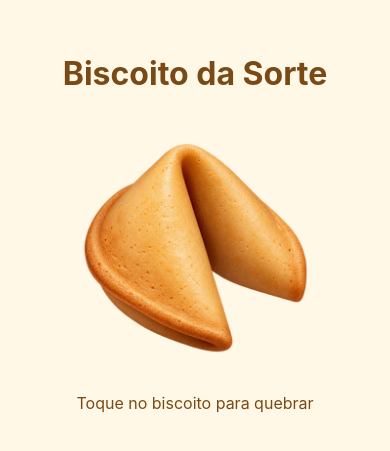
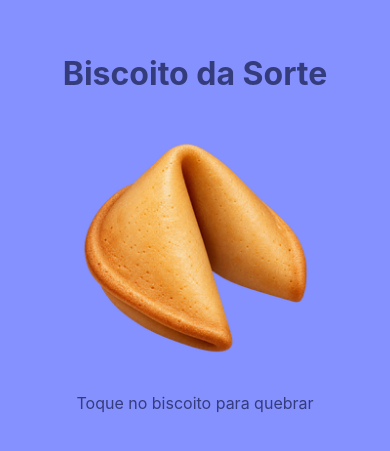
Before and after one commit to guustavo-m/biscoito, a React Native app: screen / in a window 390 px wide. Shown: the part 179-630 px from the top of the page. Built offline with nearby package versions, Linux system fonts and the light colour scheme.

Commit message:
adding new phrases to the array and changing colors

```diff
--- a/App.js
+++ b/App.js
@@ -13,6 +13,16 @@ export default function App() {
     "Continue. Até o código perfeito começou com erro.",
     "A sorte ajuda quem também faz o comit.",
     "Respire. Salve. Tente denovo.",
+    "Todo código difícil fica mais fácil depois do primeiro console.log.",
+    "Se deu erro, pelo menos agora você sabe onde não funciona.",
+    "Um commit por vez e o projeto sai do papel.",
+    "Programar é ensinar o computador a cometer erros mais rápido que você.",
+    "Não tenha medo do erro. Tenha medo de não testar.",
+    "Às vezes o código funciona. Às vezes você descobre por quê.",
+    "O segredo não é saber tudo, é saber onde procurar.",
+    "Persistência é apertar F5 mais uma vez e acreditar.",
+    "Código limpo começa com uma mente organizada.",
+    "Confira sempre mais de uma vez. Não custa nada e vale muito."
   ]
 
   const [frase, setFrase] = useState("")
@@ -73,7 +83,7 @@ export default function App() {
 const styles = StyleSheet.create({
   container: {
     flex: 1,
-    backgroundColor: "#FFF8E7",
+    backgroundColor: "#8591ff",
     alignItems: "center",
     justifyContent: "center",
     padding: 24,
@@ -82,7 +92,7 @@ const styles = StyleSheet.create({
   titulo : {
     fontSize: 32,
     fontWeight: "bold",
-    color: "#7A4A16",
+    color: "#353c7c",
     marginBottom: 30,
   },
 
@@ -94,7 +104,7 @@ const styles = StyleSheet.create({
 
   instrucao: {
     fontSize: 16,
-    color: "#7A4A16",
+    color: "#353c7c",
     marginBottom: 20,
   },
 
@@ -114,7 +124,7 @@ const styles = StyleSheet.create({
   },
 
   botao: {
-    backgroundColor: "#D98620",
+    backgroundColor: "#353c7c",
     paddingVertical: 14,
     paddingHorizontal: 30,
     borderRadius: 12,
```
